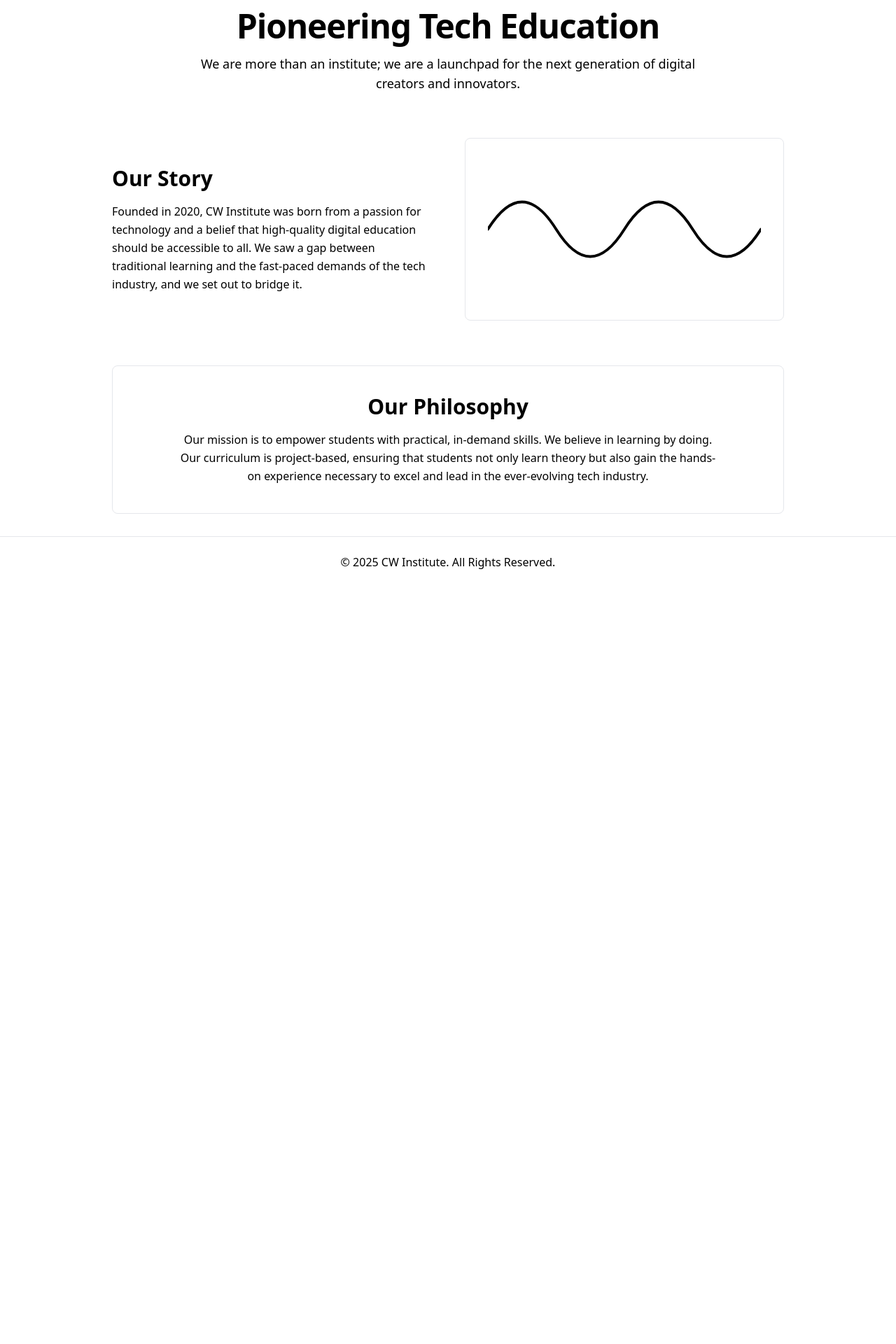
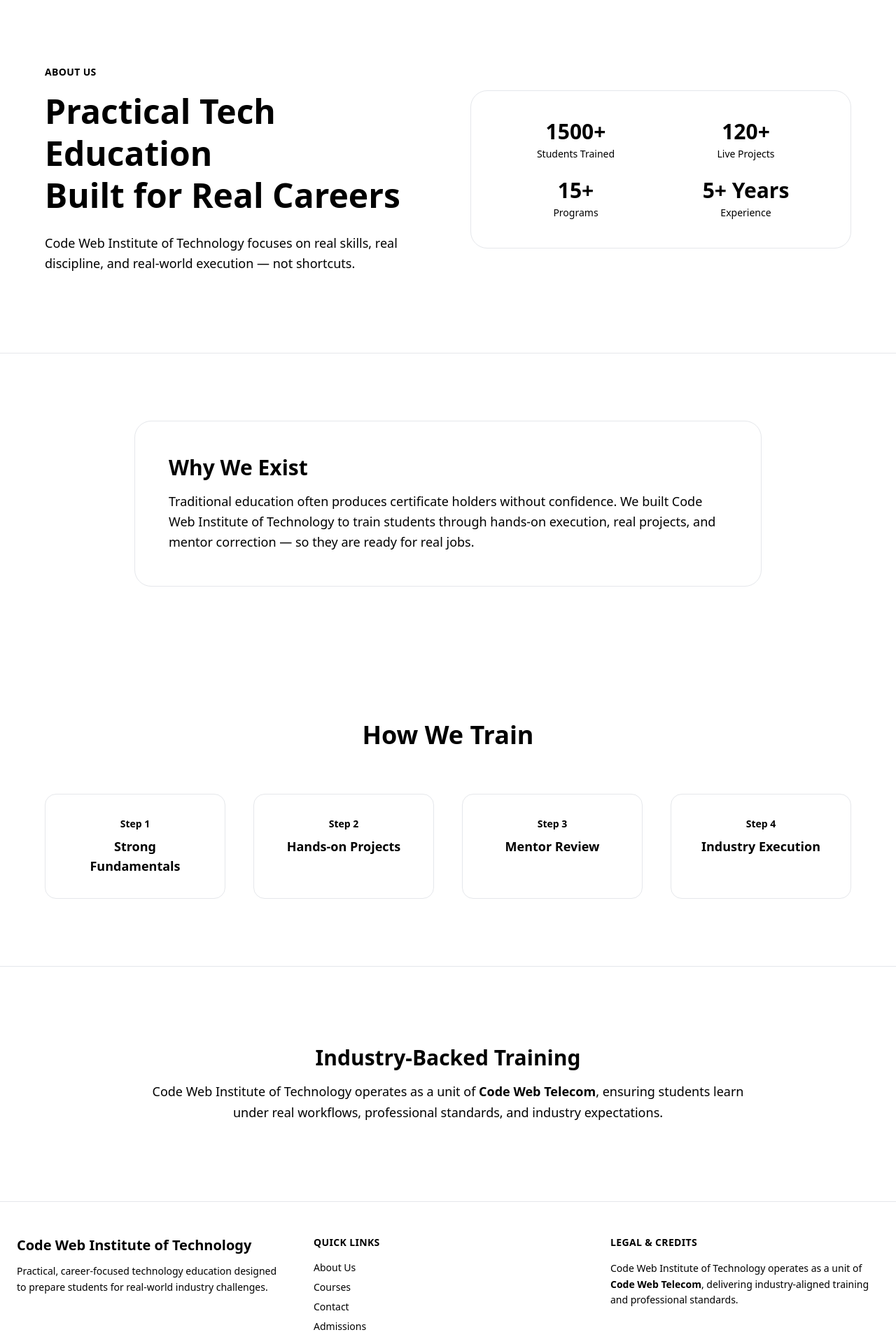
Before and after one commit to vikashsharma380/CodeWebIT, a React (Vite) app: page /about in a window 1280 px wide. Shown: the part 100-2020 px from the top of the page at 70% size. Before the commit the page ends 939 px from the top, so only its background shows below. Built offline with nearby package versions, Linux system fonts and the light colour scheme.

Commit message:
initial commit

```diff
--- a/src/AboutPage.jsx
+++ b/src/AboutPage.jsx
@@ -2,85 +2,126 @@ import React from "react";
 import { motion } from "framer-motion";
 
 const AboutPage = () => {
-  const containerVariants = {
-    hidden: { opacity: 0 },
-    visible: {
-      opacity: 1,
-      transition: { staggerChildren: 0.3, delayChildren: 0.2 },
-    },
-  };
+  return (
+    <div className="flex-grow bg-background">
+      {/* ================= HERO BLOCK ================= */}
+      <section className="px-6 border-b py-28 border-border">
+        <div className="grid items-center max-w-6xl gap-16 mx-auto md:grid-cols-2">
+          {/* TEXT */}
+          <motion.div
+            initial={{ opacity: 0, y: 30 }}
+            animate={{ opacity: 1, y: 0 }}
+            transition={{ duration: 0.7 }}
+          >
+            <p className="mb-4 text-sm font-semibold tracking-wide uppercase text-accent">
+              About Us
+            </p>
 
-  const itemVariants = {
-    hidden: { y: 20, opacity: 0 },
-    visible: { y: 0, opacity: 1, transition: { duration: 0.6 } },
-  };
+            <h1 className="mb-6 text-5xl font-extrabold leading-tight text-primary">
+              Practical Tech Education
+              <br />
+              Built for Real Careers
+            </h1>
 
-  return (
-    <div className="flex-grow max-w-5xl p-8 mx-auto">
-      <motion.div
-        variants={containerVariants}
-        initial="hidden"
-        animate="visible"
-        className="space-y-16"
-      >
-        <motion.div variants={itemVariants} className="text-center">
-          <h1 className="mb-4 text-4xl font-bold tracking-tight md:text-5xl text-primary">
-            Pioneering Tech Education
-          </h1>
-          <p className="max-w-3xl mx-auto text-lg text-secondary">
-            We are more than an institute; we are a launchpad for the next
-            generation of digital creators and innovators.
+            <p className="text-lg leading-relaxed text-secondary">
+              Code Web Institute of Technology focuses on real skills, real
+              discipline, and real-world execution — not shortcuts.
             </p>
           </motion.div>
 
+          {/* VISUAL ANCHOR */}
           <motion.div
-          variants={itemVariants}
-          className="grid items-center gap-12 md:grid-cols-2"
+            initial={{ opacity: 0, scale: 0.95 }}
+            animate={{ opacity: 1, scale: 1 }}
+            transition={{ duration: 0.7 }}
+            className="p-10 border rounded-3xl bg-card border-border"
           >
-          <div className="space-y-4">
-            <h2 className="text-3xl font-bold text-primary">Our Story</h2>
-            <p className="leading-relaxed text-secondary">
-              Founded in 2020, CW Institute was born from a passion for
-              technology and a belief that high-quality digital education should
-              be accessible to all. We saw a gap between traditional learning
-              and the fast-paced demands of the tech industry, and we set out to
-              bridge it.
+            <div className="grid grid-cols-2 gap-6">
+              {[
+                ["1500+", "Students Trained"],
+                ["120+", "Live Projects"],
+                ["15+", "Programs"],
+                ["5+ Years", "Experience"],
+              ].map((item, i) => (
+                <div key={i} className="text-center">
+                  <div className="text-3xl font-bold text-primary">
+                    {item[0]}
+                  </div>
+                  <div className="mt-1 text-sm text-secondary">{item[1]}</div>
+                </div>
+              ))}
+            </div>
+          </motion.div>
+        </div>
+      </section>
+
+      {/* ================= STORY STRIP ================= */}
+      <section className="px-6 py-24 bg-muted">
+        <div className="max-w-4xl mx-auto">
+          <motion.div
+            initial={{ opacity: 0, y: 20 }}
+            whileInView={{ opacity: 1, y: 0 }}
+            viewport={{ once: true }}
+            className="p-12 border rounded-3xl bg-card border-border"
+          >
+            <h2 className="mb-4 text-3xl font-bold text-primary">
+              Why We Exist
+            </h2>
+            <p className="text-lg leading-relaxed text-secondary">
+              Traditional education often produces certificate holders without
+              confidence. We built Code Web Institute of Technology to train
+              students through hands-on execution, real projects, and mentor
+              correction — so they are ready for real jobs.
+            </p>
+          </motion.div>
+        </div>
+      </section>
+
+      {/* ================= PROCESS ================= */}
+      <section className="px-6 py-24">
+        <div className="max-w-6xl mx-auto">
+          <h2 className="mb-16 text-4xl font-bold text-center text-primary">
+            How We Train
+          </h2>
+
+          <div className="grid gap-10 md:grid-cols-4">
+            {[
+              "Strong Fundamentals",
+              "Hands-on Projects",
+              "Mentor Review",
+              "Industry Execution",
+            ].map((step, i) => (
+              <motion.div
+                key={i}
+                initial={{ opacity: 0, y: 20 }}
+                whileInView={{ opacity: 1, y: 0 }}
+                viewport={{ once: true }}
+                className="p-8 text-center border rounded-2xl bg-card border-border"
+              >
+                <div className="mb-2 text-sm font-semibold text-accent">
+                  Step {i + 1}
+                </div>
+                <h3 className="text-lg font-semibold text-primary">{step}</h3>
+              </motion.div>
+            ))}
+          </div>
+        </div>
+      </section>
+
+      {/* ================= INDUSTRY CREDIT ================= */}
+      <section className="px-6 border-t py-28 border-border">
+        <div className="max-w-4xl mx-auto text-center">
+          <h3 className="mb-4 text-3xl font-bold text-primary">
+            Industry-Backed Training
+          </h3>
+          <p className="text-lg leading-relaxed text-secondary">
+            Code Web Institute of Technology operates as a unit of{" "}
+            <span className="font-semibold text-primary">Code Web Telecom</span>
+            , ensuring students learn under real workflows, professional
+            standards, and industry expectations.
           </p>
         </div>
-          <div className="p-8 border rounded-lg bg-card border-border">
-            <svg
-              className="w-full h-full text-accent"
-              fill="none"
-              viewBox="0 0 200 100"
-              xmlns="http://www.w3.org/2000/svg"
-            >
-              <path
-                d="M0 50 Q 25 10, 50 50 T 100 50 T 150 50 T 200 50"
-                stroke="currentColor"
-                stroke-width="2"
-                fill="none"
-                stroke-linecap="round"
-              />
-            </svg>
-          </div>
-        </motion.div>
-
-        <motion.div
-          variants={itemVariants}
-          className="p-10 text-center border rounded-lg bg-card border-border"
-        >
-          <h2 className="mb-4 text-3xl font-bold text-primary">
-            Our Philosophy
-          </h2>
-          <p className="max-w-3xl mx-auto leading-relaxed text-secondary">
-            Our mission is to empower students with practical, in-demand skills.
-            We believe in learning by doing. Our curriculum is project-based,
-            ensuring that students not only learn theory but also gain the
-            hands-on experience necessary to excel and lead in the ever-evolving
-            tech industry.
-          </p>
-        </motion.div>
-      </motion.div>
+      </section>
     </div>
   );
 };
--- a/src/Footer.jsx
+++ b/src/Footer.jsx
@@ -2,9 +2,63 @@ import React from "react";
 
 const Footer = () => {
   return (
-    <footer className="bg-background border-t border-border mt-auto">
-      <div className="max-w-7xl mx-auto py-6 px-4 sm:px-6 lg:px-8 text-center text-secondary">
-        &copy; {new Date().getFullYear()} CW Institute. All Rights Reserved.
+    <footer className="mt-auto border-t bg-background border-border">
+      <div className="px-6 py-12 mx-auto max-w-7xl">
+        {/* TOP */}
+        <div className="grid gap-10 md:grid-cols-3">
+          {/* BRAND */}
+          <div>
+            <h3 className="text-xl font-bold text-primary">
+              Code Web Institute of Technology
+            </h3>
+            <p className="mt-3 text-sm leading-relaxed text-secondary">
+              Practical, career-focused technology education designed to prepare
+              students for real-world industry challenges.
+            </p>
+          </div>
+
+          {/* QUICK LINKS */}
+          <div>
+            <h4 className="mb-4 text-sm font-semibold tracking-wide uppercase text-primary">
+              Quick Links
+            </h4>
+            <ul className="space-y-2 text-sm text-secondary">
+              <li className="cursor-pointer hover:text-primary">About Us</li>
+              <li className="cursor-pointer hover:text-primary">Courses</li>
+              <li className="cursor-pointer hover:text-primary">Contact</li>
+              <li className="cursor-pointer hover:text-primary">Admissions</li>
+            </ul>
+          </div>
+
+          {/* LEGAL / CREDIT */}
+          <div>
+            <h4 className="mb-4 text-sm font-semibold tracking-wide uppercase text-primary">
+              Legal & Credits
+            </h4>
+            <p className="text-sm leading-relaxed text-secondary">
+              Code Web Institute of Technology operates as a unit of{" "}
+              <span className="font-semibold text-primary">
+                Code Web Telecom
+              </span>
+              , delivering industry-aligned training and professional standards.
+            </p>
+          </div>
+        </div>
+
+        {/* DIVIDER */}
+        <div className="my-10 border-t border-border" />
+
+        {/* BOTTOM */}
+        <div className="flex flex-col items-center justify-between gap-4 text-sm text-secondary md:flex-row">
+          <p>
+            © {new Date().getFullYear()} Code Web Institute of Technology. All
+            rights reserved.
+          </p>
+          <p className="text-xs">
+            Powered by{" "}
+            <span className="font-semibold text-primary">Code Web Telecom</span>
+          </p>
+        </div>
       </div>
     </footer>
   );
```
Lines whose indentation alone changed are shown as unchanged.
